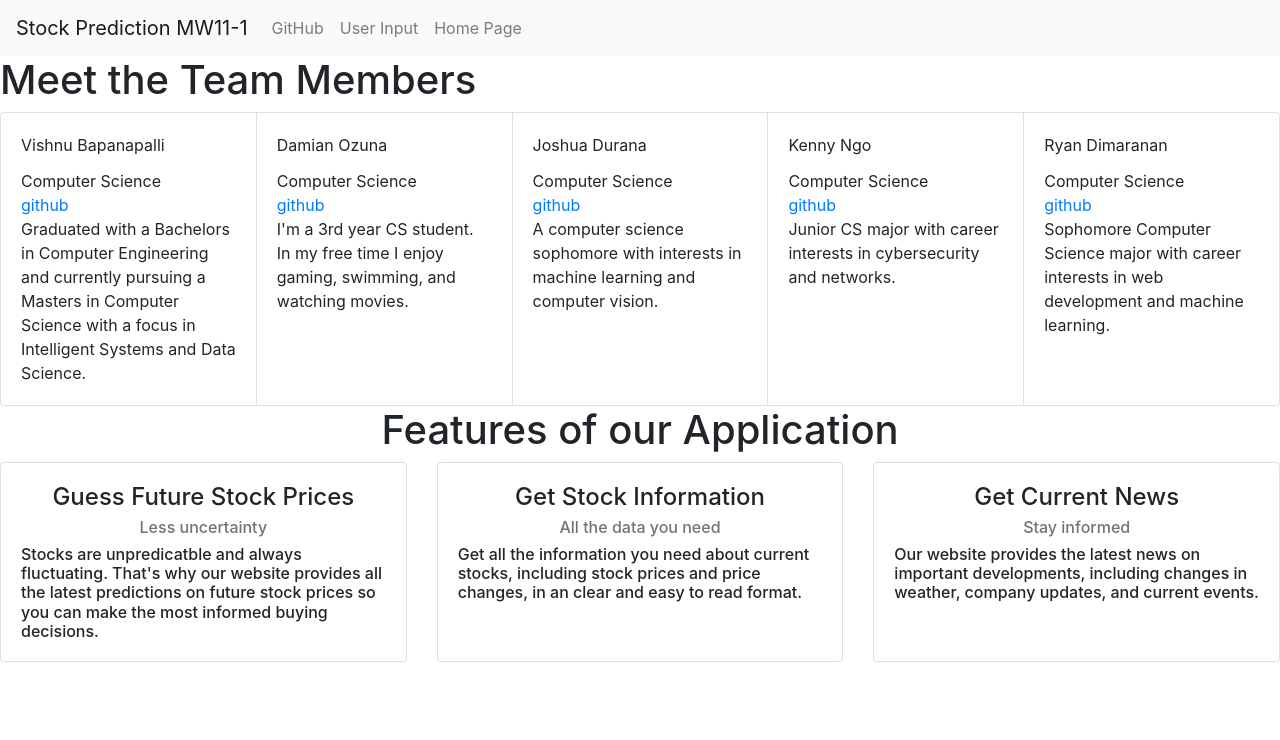
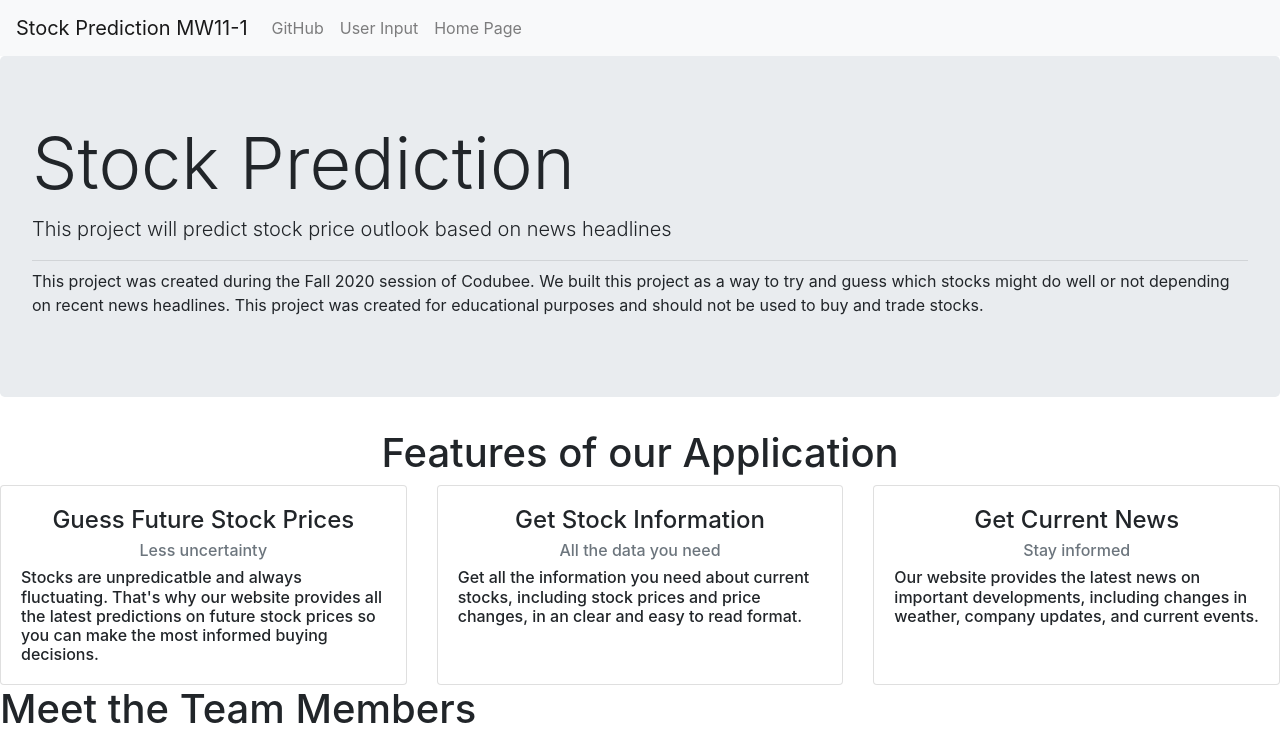
Before and after one commit to vishnubapana/Stock-Prediction-App, a React (Create React App) app in the folder frontend/: page / in a window 1280 px wide. Shown: the top 740 px of the page. Built offline with nearby package versions, Linux system fonts and the light colour scheme.

Commit message:
CB-3 Added explanation component
Co-authored-by: Miguel <info@codubee.com>

```diff
--- a/frontend/package.json
+++ b/frontend/package.json
@@ -9,6 +9,7 @@
     "bootstrap": "^4.5.3",
     "enzyme": "^3.11.0",
     "enzyme-adapter-react-16": "^1.15.5",
+    "jsdom": "^16.4.0",
     "react": "^17.0.1",
     "react-dom": "^17.0.1",
     "react-scripts": "4.0.0",
--- a/frontend/src/components/LandingPage/Explanation/Explanation.js
+++ b/frontend/src/components/LandingPage/Explanation/Explanation.js
@@ -0,0 +1,21 @@
+import React from 'react';
+import { Jumbotron } from 'reactstrap';
+
+function Explanation() {
+  return (
+    <div>
+      <Jumbotron>
+        <h1 className="display-3">Stock Prediction</h1>
+        <p className="lead">This project will predict stock price outlook based on news headlines</p>
+        <hr className="my-2" />
+        <p>
+          This project was created during the Fall 2020 session of Codubee.
+          We built this project as a way to try and guess which stocks might do well or not depending on recent news headlines.
+          This project was created for educational purposes and should not be used to buy and trade stocks.
+        </p>
+      </Jumbotron>
+    </div>
+  );
+};
+
+export default Explanation;
--- a/frontend/src/components/LandingPage/LandingPage.js
+++ b/frontend/src/components/LandingPage/LandingPage.js
@@ -1,12 +1,15 @@
 import React from 'react'
 import Features from './Features/Features'
 import Team from './Team/Team'
+import Explanation from './Explanation/Explanation'
 
 function LandingPage(){
     return(
         <>
+            <Explanation/>
+            <Features/>
             <Team/>
-            <Features/>
+
         </>
     )
 }
```
Also changed, not shown: 2 other files (tests, documents, lock files or other folders).
